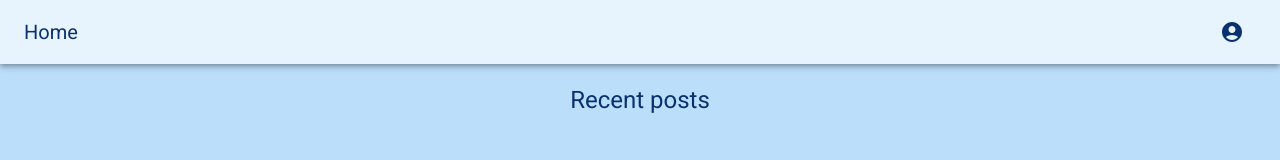
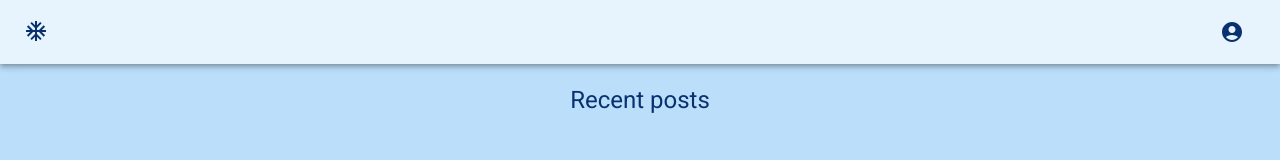
Before and after one commit to alphawhiskey03/social-media-app, a React (Create React App) app in the folder client/: page / in a window 1280 px wide. Shown: the top 160 px of the page. Built offline with nearby package versions, Linux system fonts and the light colour scheme.

Commit message:
feat(app): conditional rendering based on login status

```diff
--- a/client/src/components/MenuBar.js
+++ b/client/src/components/MenuBar.js
@@ -8,10 +8,12 @@ import AccountCircle from "@mui/icons-material/AccountCircle";
 import MenuItem from "@mui/material/MenuItem";
 import Menu from "@mui/material/Menu";
 import { useNavigate } from "react-router-dom";
-
+import { AuthContext } from "../context/auth";
+import AcUnitIcon from "@mui/icons-material/AcUnit";
 export default function MenuBar() {
   const navigate = useNavigate();
   const [anchorEl, setAnchorEl] = React.useState(null);
+  const { user, logout } = React.useContext(AuthContext);
   const handleMenu = (event) => {
     setAnchorEl(event.currentTarget);
   };
@@ -40,7 +42,7 @@ export default function MenuBar() {
             <MenuIcon />
           </IconButton> */}
           <Typography
-            variant="h6"
+            variant="h4"
             component="div"
             sx={{ flexGrow: 1 }}
             onClick={() => {
@@ -50,9 +52,9 @@ export default function MenuBar() {
             color="text.primary"
             style={{ cursor: "pointer" }}
           >
-            Home
+            <AcUnitIcon />
           </Typography>
-
+          <Typography>{user && user.username ? user.username : ""}</Typography>
           <IconButton
             size="large"
             aria-label="account of current user"
@@ -67,17 +69,30 @@ export default function MenuBar() {
             id="menu-appbar"
             anchorEl={anchorEl}
             anchorOrigin={{
-              vertical: "top",
+              vertical: "bottom",
               horizontal: "right",
             }}
             keepMounted
             transformOrigin={{
-              vertical: "top",
+              vertical: "bottom",
               horizontal: "right",
             }}
             open={Boolean(anchorEl)}
             onClose={handleClose}
           >
+            {user ? (
+              <>
+                <MenuItem
+                  onClick={() => {
+                    logout();
+                    setAnchorEl(null);
+                  }}
+                >
+                  logout
+                </MenuItem>
+              </>
+            ) : (
+              <>
                 <MenuItem
                   onClick={() => {
                     navigate("/register");
@@ -94,6 +109,8 @@ export default function MenuBar() {
                 >
                   Login
                 </MenuItem>
+              </>
+            )}
           </Menu>
         </Toolbar>
       </AppBar>
```
Lines whose indentation alone changed are shown as unchanged.
